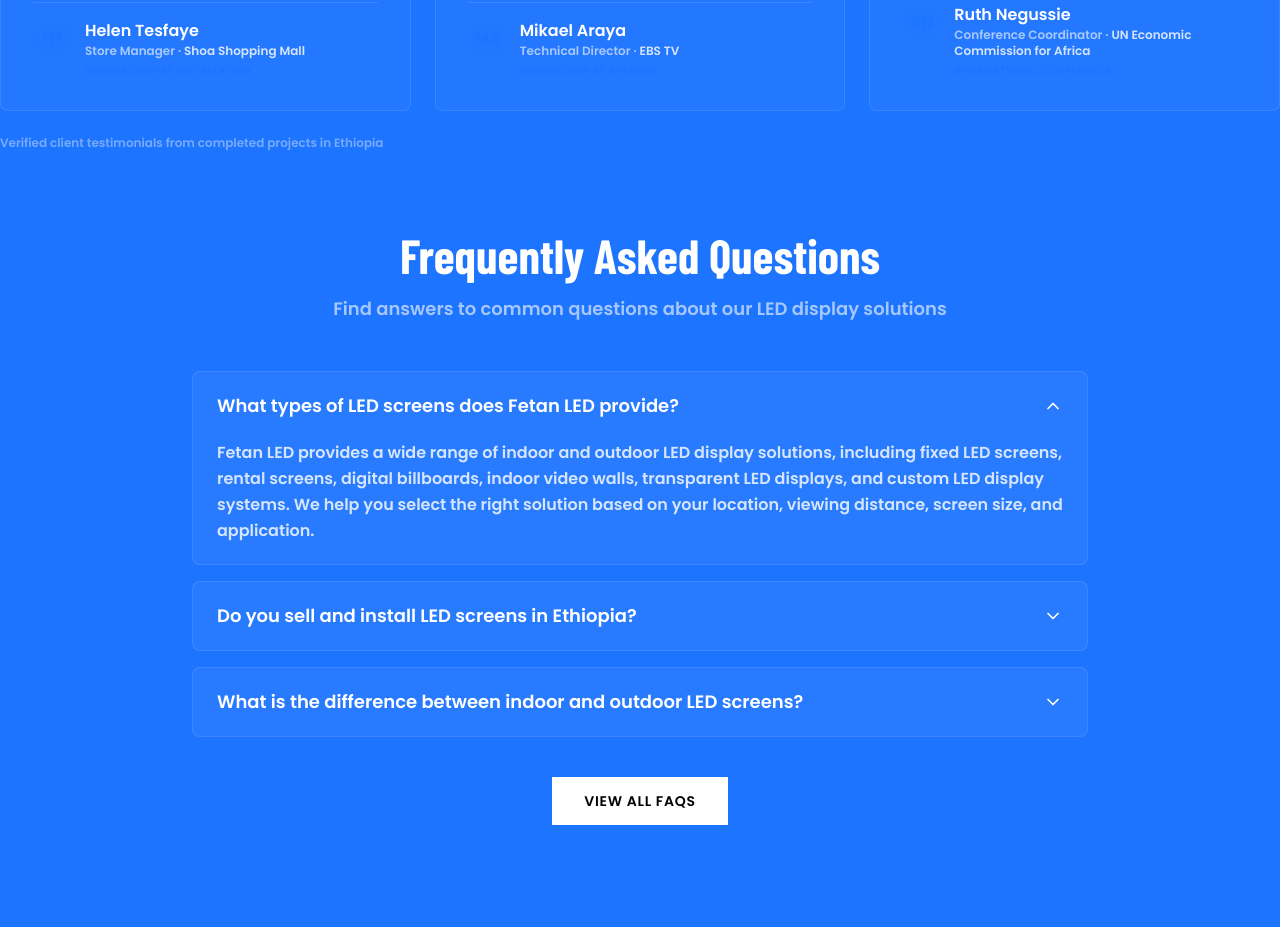
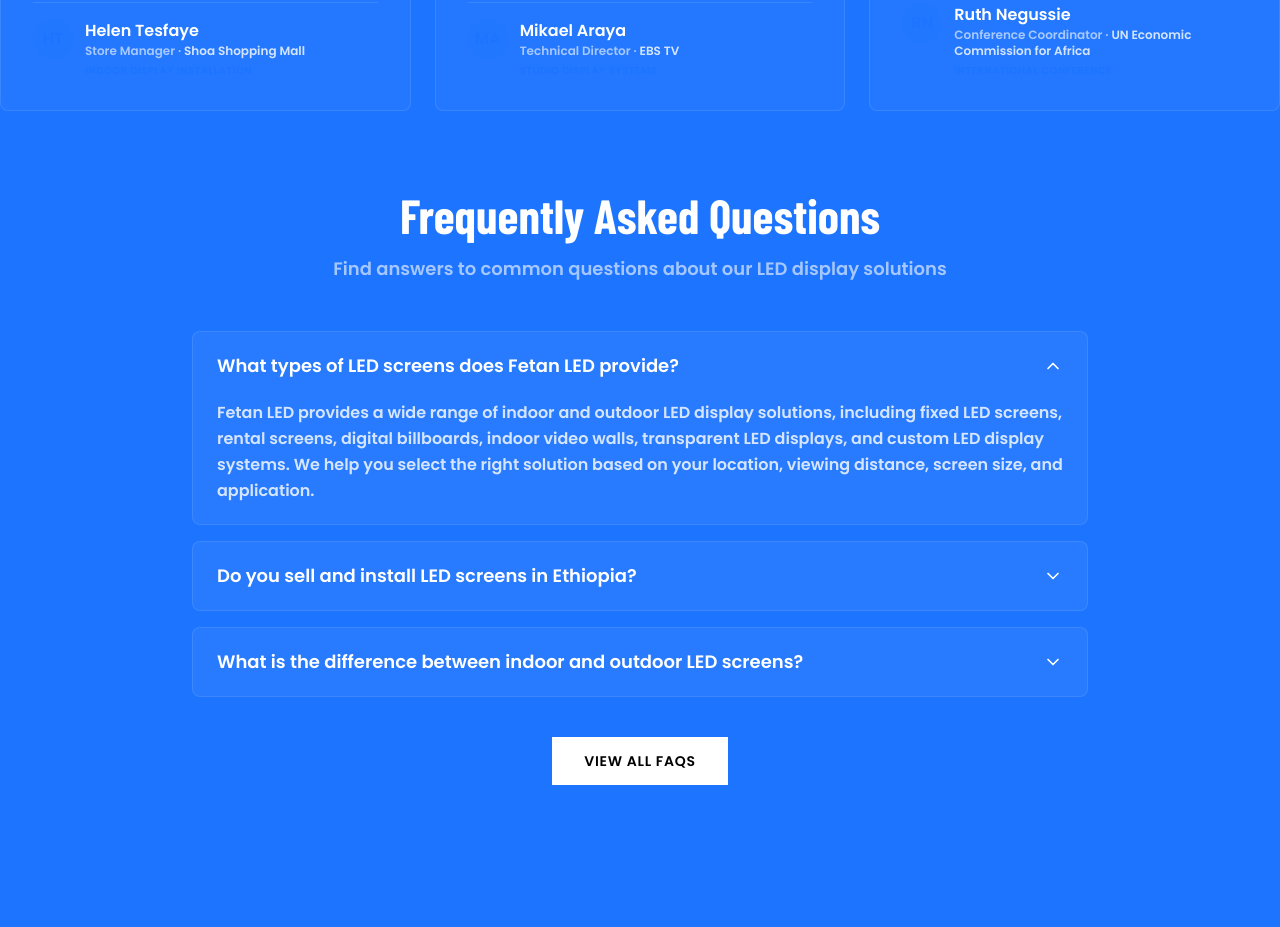
Before and after one commit to Alexmiki1/Fetan-LED, a Next.js app: page / in a window 1280 px wide. Shown: the part 8180-9107 px from the top of the page. Built offline with nearby package versions, Linux system fonts and the light colour scheme.

Commit message:
Remove verified testimonials footer text

```diff
--- a/components/sections/testimonials.tsx
+++ b/components/sections/testimonials.tsx
@@ -118,9 +118,6 @@ export function Testimonials() {
         ))}
       </div>
 
-      <p className="mt-6 text-center text-xs text-white/40 sm:text-left">
-        Verified client testimonials from completed projects in Ethiopia
-      </p>
     </section>
   );
 }
```
